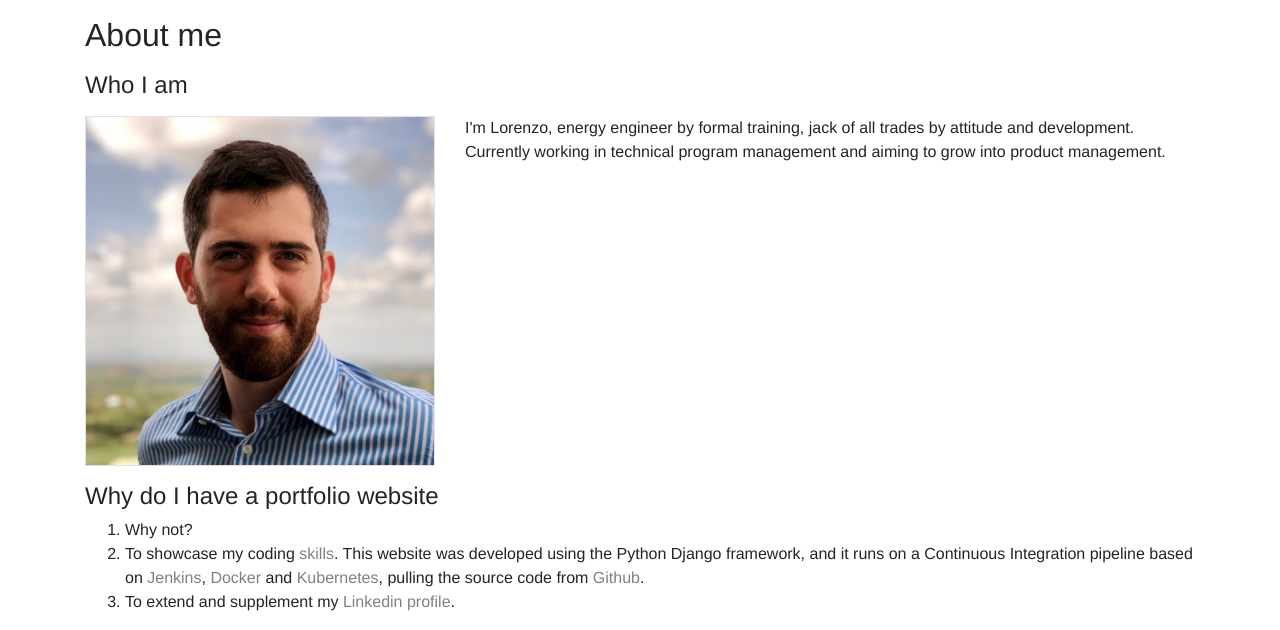
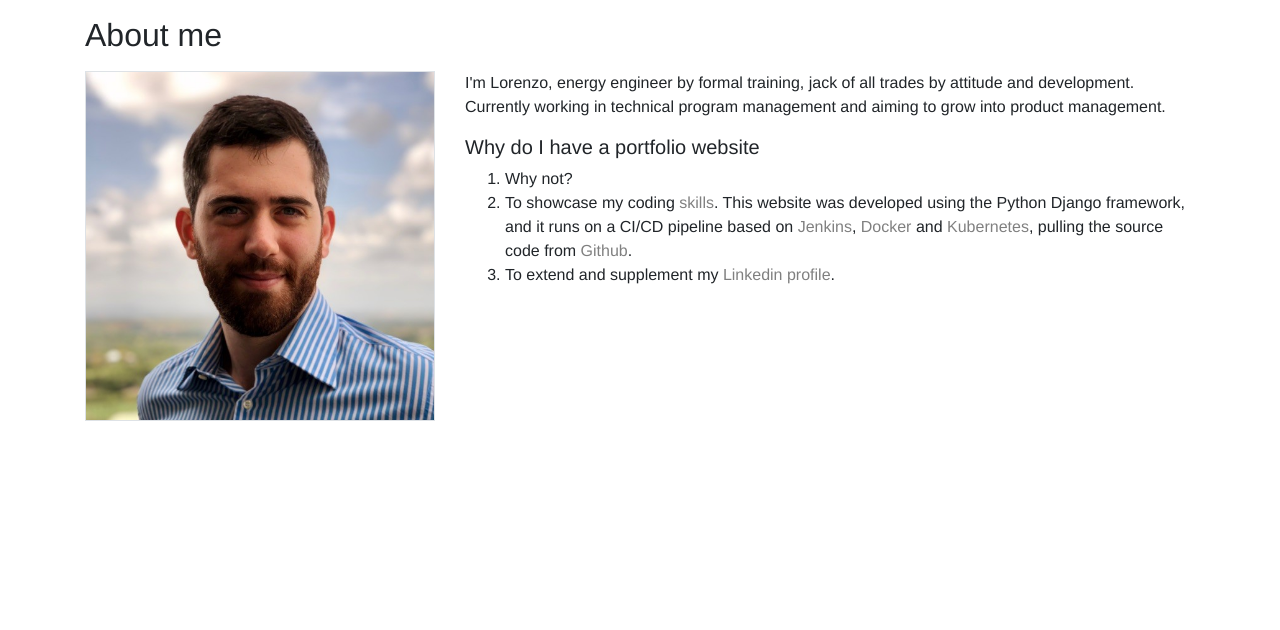
Before and after one commit to lorenzosp93/portfolio, a Django app: page / in a window 1280 px wide. Shown: the part 170-800 px from the top of the page. Run offline with Django 3.2, Linux system fonts and the light colour scheme; some libraries are stand-ins or nearby versions.

Commit message:
template changes

```diff
--- a/templates/mainpage/about.html
+++ b/templates/mainpage/about.html
@@ -5,9 +5,6 @@
     About me
 </h2>
 
-<h4>
-    Who I am
-</h4>
 <div class="row my-3">
     <div class="col-lg-4 col-sm-6">
         {% load static %}
@@ -18,19 +15,16 @@
             I'm Lorenzo, energy engineer by formal training, jack of all trades by attitude and development. Currently
             working in technical program management and aiming to grow into product management.
         </p>
-    </div>
-</div>
-
-<h4>
+<h5>
     Why do I have a portfolio website
-</h4>
+</h5>
 <ol>
     <li>
         Why not?
     </li>
     <li>
         To showcase my coding <a href="{% url 'resume:skills' %}">skills</a>. This website was developed using the
-        Python Django framework, and it runs on a Continuous Integration pipeline based on <a
+        Python Django framework, and it runs on a CI/CD pipeline based on <a
             href="https://jenkins.io/">Jenkins</a>, <a href="https://www.docker.com/">Docker</a> and <a
             href="https://kubernetes.io/">Kubernetes</a>, pulling the source code from <a
             href="https://github.com/">Github</a>.
@@ -39,5 +33,8 @@
         To extend and supplement my <a href="https://www.linkedin.com/in/lorenzosp/">Linkedin profile</a>.
     </li>
 </ol>
+    </div>
+</div>
+
 
 {% endblock %}
--- a/templates/mainpage/resume/project.html
+++ b/templates/mainpage/resume/project.html
@@ -2,7 +2,7 @@
 {% block body_block %}
 
 
-<img class="img-fluid" src="{{project.picture.url}}">
+<img class="img-fluid" width=100% src="{{project.picture.url}}">
 
 <div class="jumbotron">
     <h4 class="display-4 bg-col-vis ">{{ project.name }}</h4>
@@ -15,7 +15,7 @@
 {% if project.attachment.all %}
 <h5>
     Attachments:
-</h5>
+</h>
 {% for attachment in project.attachment.all %}
 <div class="row my-3">
     <p>{{ attachment.name }}</p>
```
